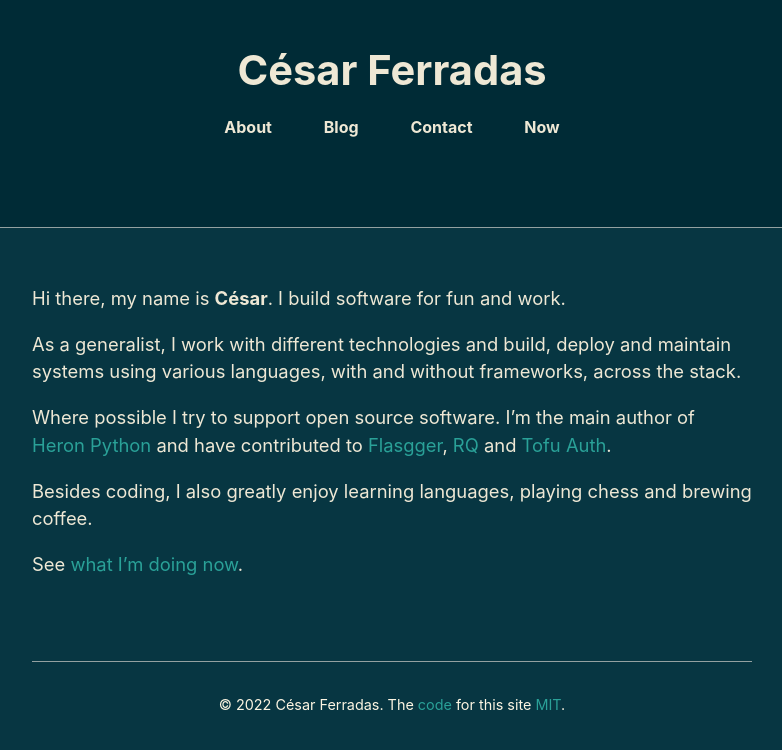
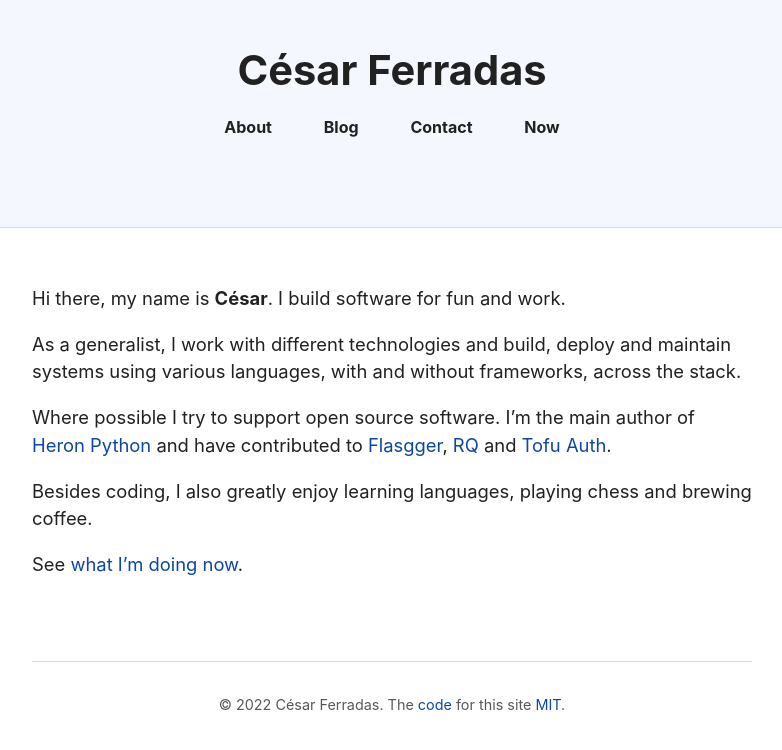
Before and after one commit to cesarferradas/ferrad.as, a Jekyll site: the page built from index.md, in a window 1280 px wide. Shown: the top 750 px of the page, without its empty margins (248-1030 px from the left). Built offline with Jekyll 4.4.1, drawn with Linux system fonts in a browser that asks for light colours.

Commit message:
update color palette

```diff
--- a/public/css/custom.css
+++ b/public/css/custom.css
@@ -1,28 +1,3 @@
-:root {
-  /* Solarized colours */
-  --base03: #002b36;
-  --base02: #073642;
-  --base01: #586e75;
-  --base00: #657b83;
-  --base1: #93a1a1;
-  --base2: #eee8d5;
-  --base3: #fdf6e3;
-  --magenta: #d33682;
-  --cyan: #2aa198;
-
-  /* Theme */
-  --bg: var(--base02);
-  --accent-bg: var(--base03);
-  --text: var(--base2);
-  --text-light: var(--base3);
-  --preformatted: var(--base2);
-  --border: var(--base1);
-  --accent: var(--cyan);
-  --code: var(--magenta);
-  --marked: var(--cyan);
-  --disabled: var(--base1);
-}
-
 a {
   text-decoration: none;
 }
@@ -37,7 +12,3 @@ nav a, nav a:visited {
   border: none;
   text-decoration: none;
 }
-
-mark {
-  color: var(--text-light);
-}
```
